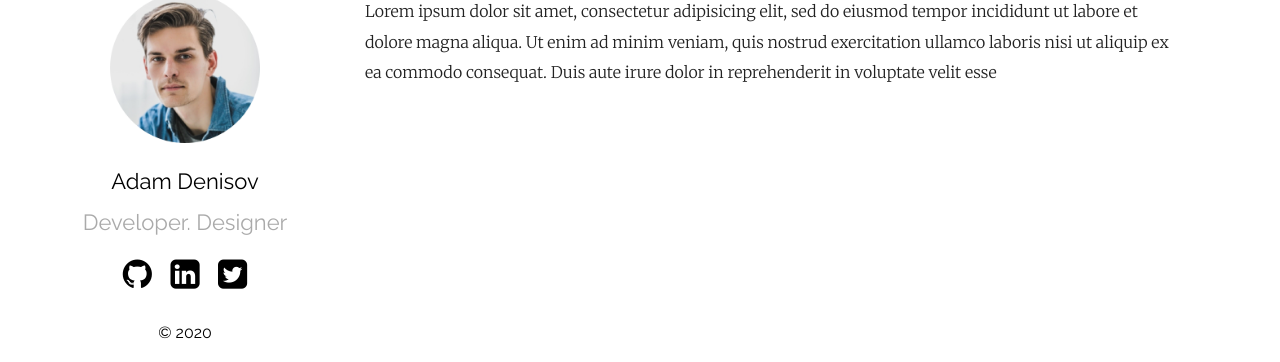
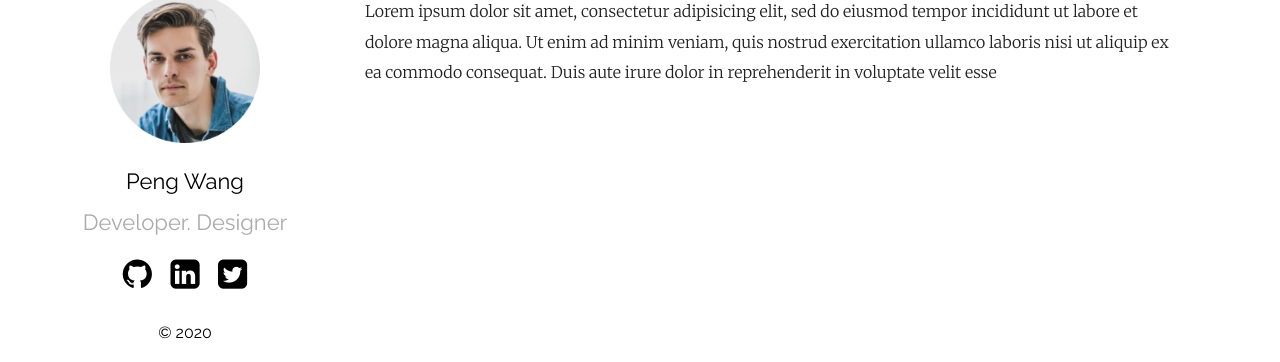
Before and after one commit to oswald-hust/oswald-hust.github.io, a Jekyll site: the page built from index.md, in a window 1280 px wide. Shown: the part 207-569 px from the top of the page. Built offline with Jekyll 4.4.1, drawn with Linux system fonts in a browser that asks for light colours.

Commit message:
修改名字

```diff
--- a/_config.yml
+++ b/_config.yml
@@ -12,7 +12,7 @@ show_excerpts: true # set to true to show excerpts on the homepage
 sass:
   sass_dir: _sass
 plainwhite:
-  name: Adam Denisov
+  name: Peng Wang
   tagline: Developer. Designer
   date_format: "%b %-d, %Y"
   sitemap: true # set to true to generate sitemap.xml content
```
Also changed, not shown: 1 other file.
